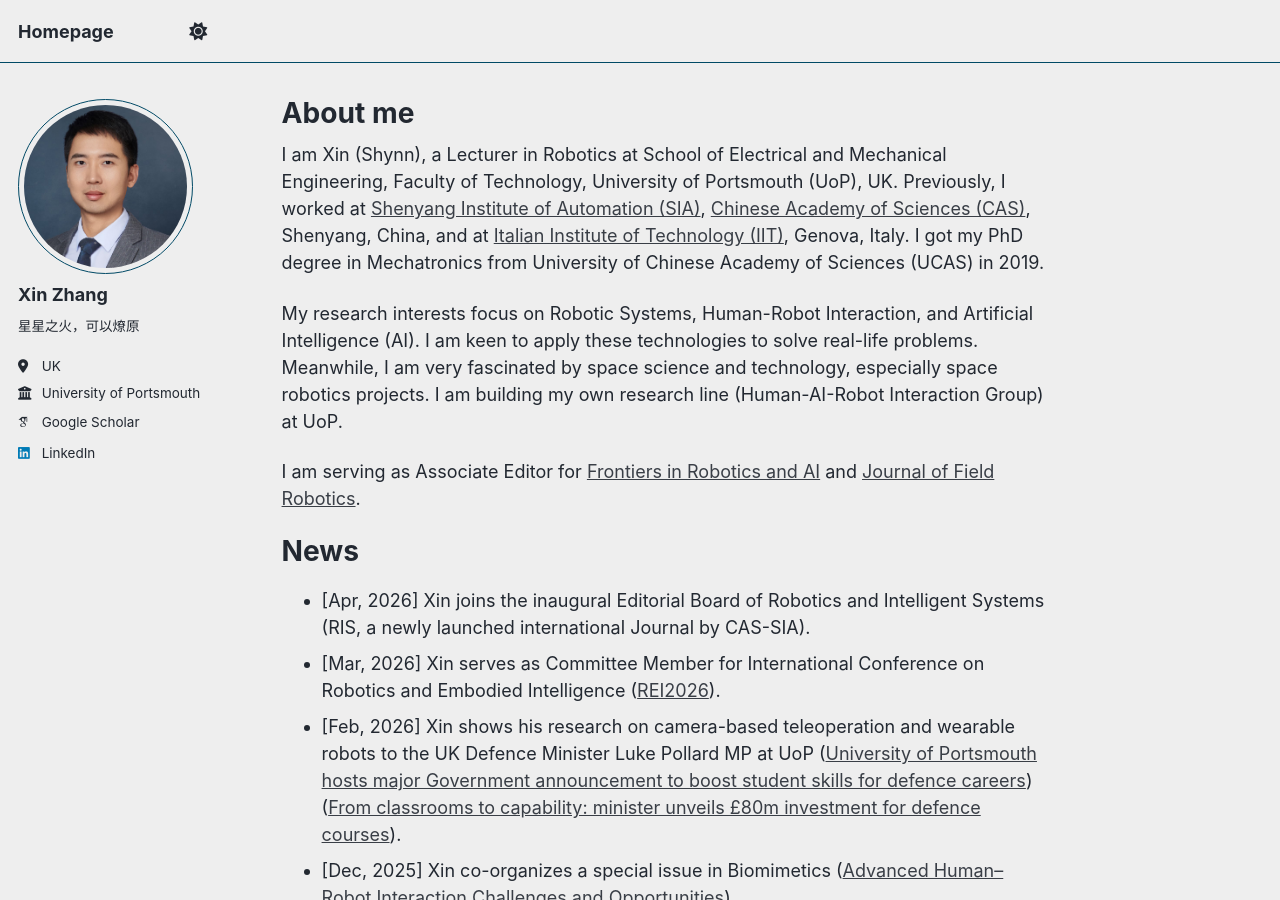
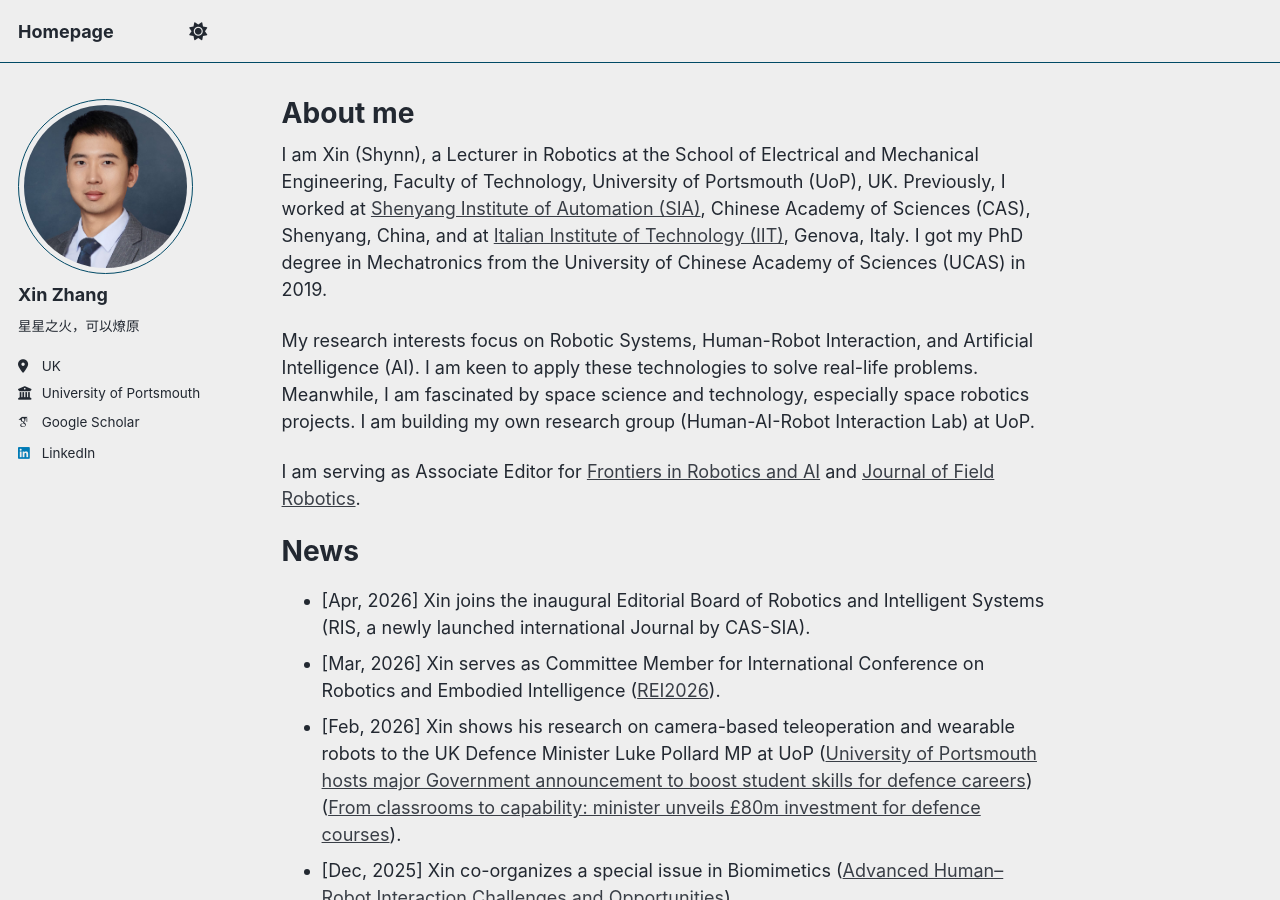
Before and after one commit to Mansion-ZX/Mansion-ZX.github.io, a Jekyll site: the page built from _pages/about.md, in a window 1280 px wide and 900 px high. Built offline with Jekyll 4.4.1, drawn with Linux system fonts in a browser that asks for light colours; some web fonts are replaced; a script that is not in the unit is left out.

Commit message:
Update about.md

```diff
--- a/_pages/about.md
+++ b/_pages/about.md
@@ -6,9 +6,9 @@ redirect_from:
   - /about/
   - /about.html
 ---
-I am Xin (Shynn), a Lecturer in Robotics at School of Electrical and Mechanical Engineering, Faculty of Technology, University of Portsmouth (UoP), UK. Previously, I worked at [Shenyang Institute of Automation (SIA)](http://www.sia.cas.cn/), [Chinese Academy of Sciences (CAS)](https://people.ucas.edu.cn/~zhangxin1), Shenyang, China, and at [Italian Institute of Technology (IIT)](https://www.iit.it/our-research), Genova, Italy. I got my PhD degree in Mechatronics from University of Chinese Academy of Sciences (UCAS) in 2019.
+I am Xin (Shynn), a Lecturer in Robotics at the School of Electrical and Mechanical Engineering, Faculty of Technology, University of Portsmouth (UoP), UK. Previously, I worked at [Shenyang Institute of Automation (SIA)](http://www.sia.cas.cn/), Chinese Academy of Sciences (CAS), Shenyang, China, and at [Italian Institute of Technology (IIT)](https://www.iit.it/our-research), Genova, Italy. I got my PhD degree in Mechatronics from the University of Chinese Academy of Sciences (UCAS) in 2019.
 
-My research interests focus on Robotic Systems, Human-Robot Interaction, and Artificial Intelligence (AI). I am keen to apply these technologies to solve real-life problems. Meanwhile, I am very fascinated by space science and technology, especially space robotics projects. I am building my own research line (Human-AI-Robot Interaction Group) at UoP.
+My research interests focus on Robotic Systems, Human-Robot Interaction, and Artificial Intelligence (AI). I am keen to apply these technologies to solve real-life problems. Meanwhile, I am fascinated by space science and technology, especially space robotics projects. I am building my own research group (Human-AI-Robot Interaction Lab) at UoP.
 
 I am serving as Associate Editor for [Frontiers in Robotics and AI](https://www.frontiersin.org/journals/robotics-and-ai) and [Journal of Field Robotics](https://onlinelibrary.wiley.com/journal/15564967).
 
```
